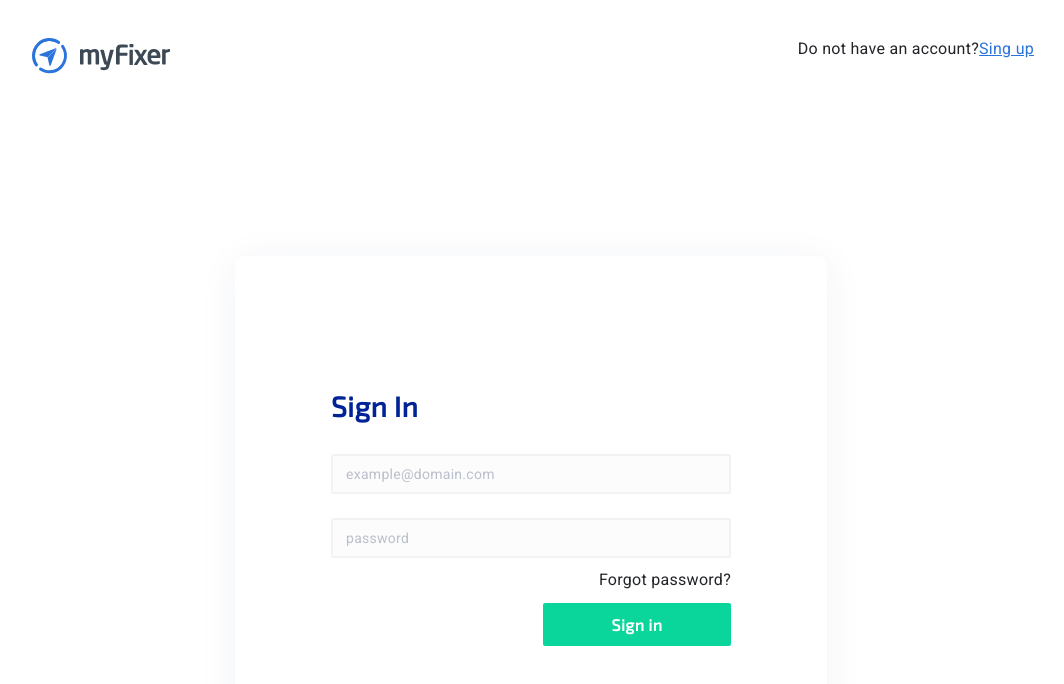
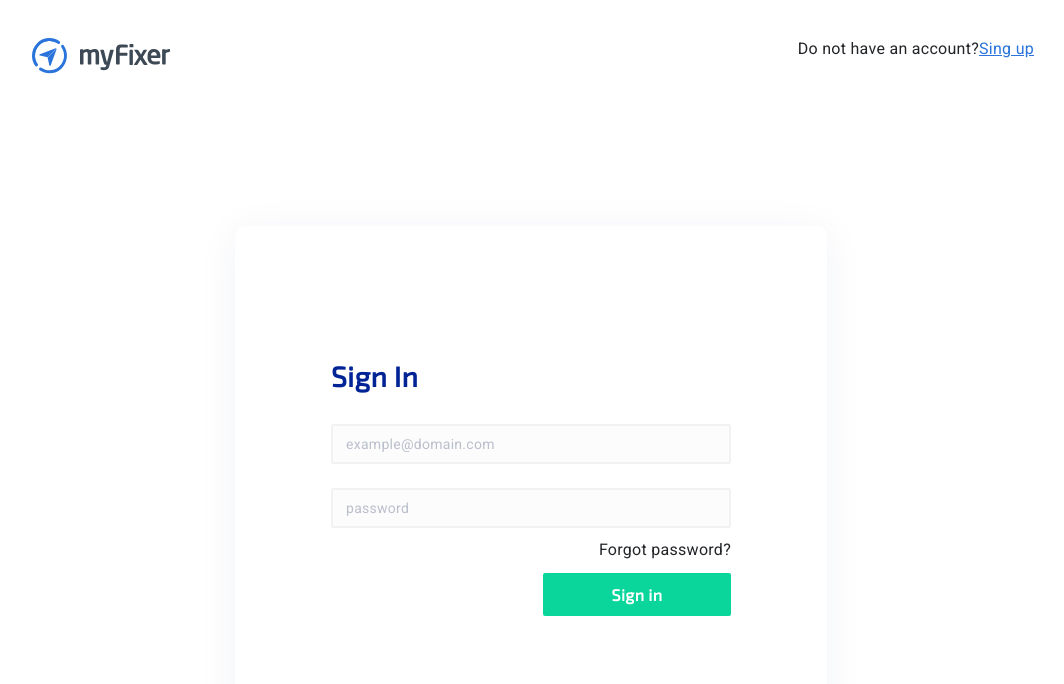
Before and after one commit to VS0x01/my-fixer-client, a Vue app: page /#/sign-in in a window 1280 px wide. Shown: the top 684 px of the page, without its empty margins (109-1173 px from the left). Built offline with nearby package versions, Linux system fonts and the light colour scheme.

Commit message:
fix margin for auth main block

```diff
--- a/src/auth/views/sass/_auth.sass
+++ b/src/auth/views/sass/_auth.sass
@@ -24,7 +24,7 @@ body
   flex-direction: column
   min-width: 335px
   width: 35%
-  margin: 160px auto
+  margin: 130px auto 0 auto
   padding: 114px 72px
   background: #FFF
   box-shadow: 0 5px 40px rgba(0, 45, 113, 0.06)
```
